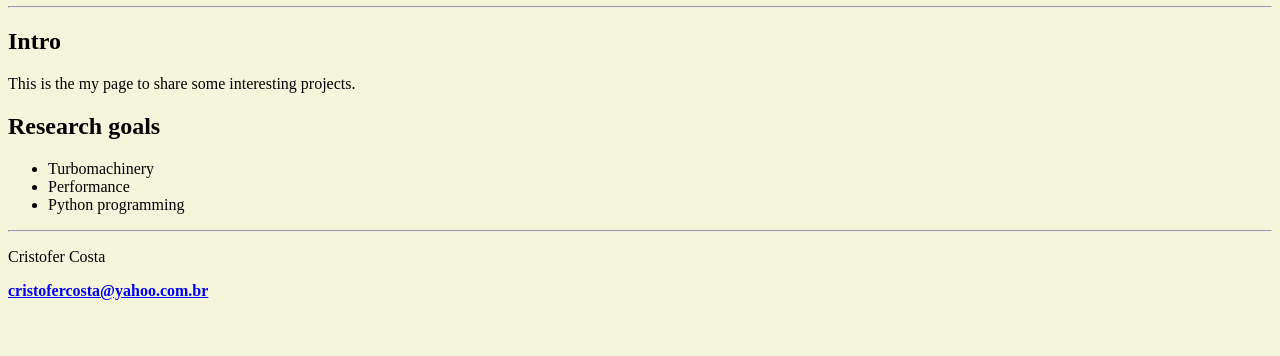
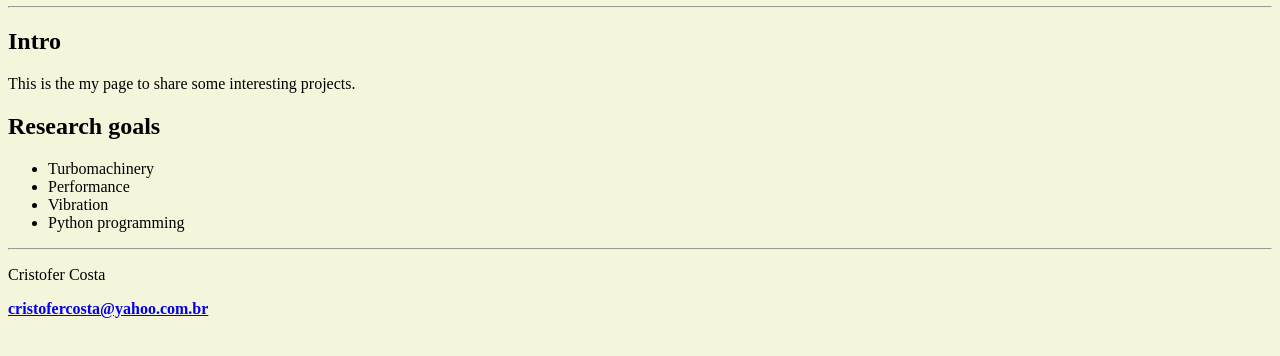
Before and after one commit to eu-cristofer/eu-cristofer.github.io, a plain HTML site: page index.html in a window 1280 px wide. Shown: the part 100-456 px from the top of the page. Drawn offline with Linux system fonts and the light colour scheme.

Commit message:
Update index.html

```diff
--- a/index.html
+++ b/index.html
@@ -26,6 +26,7 @@
 						<ul>
 						  <li>Turbomachinery</li>
 						  <li>Performance</li>
+						  <li>Vibration</li>
 						  <li>Python programming</li>
 						</ul>
 				</section>
```
